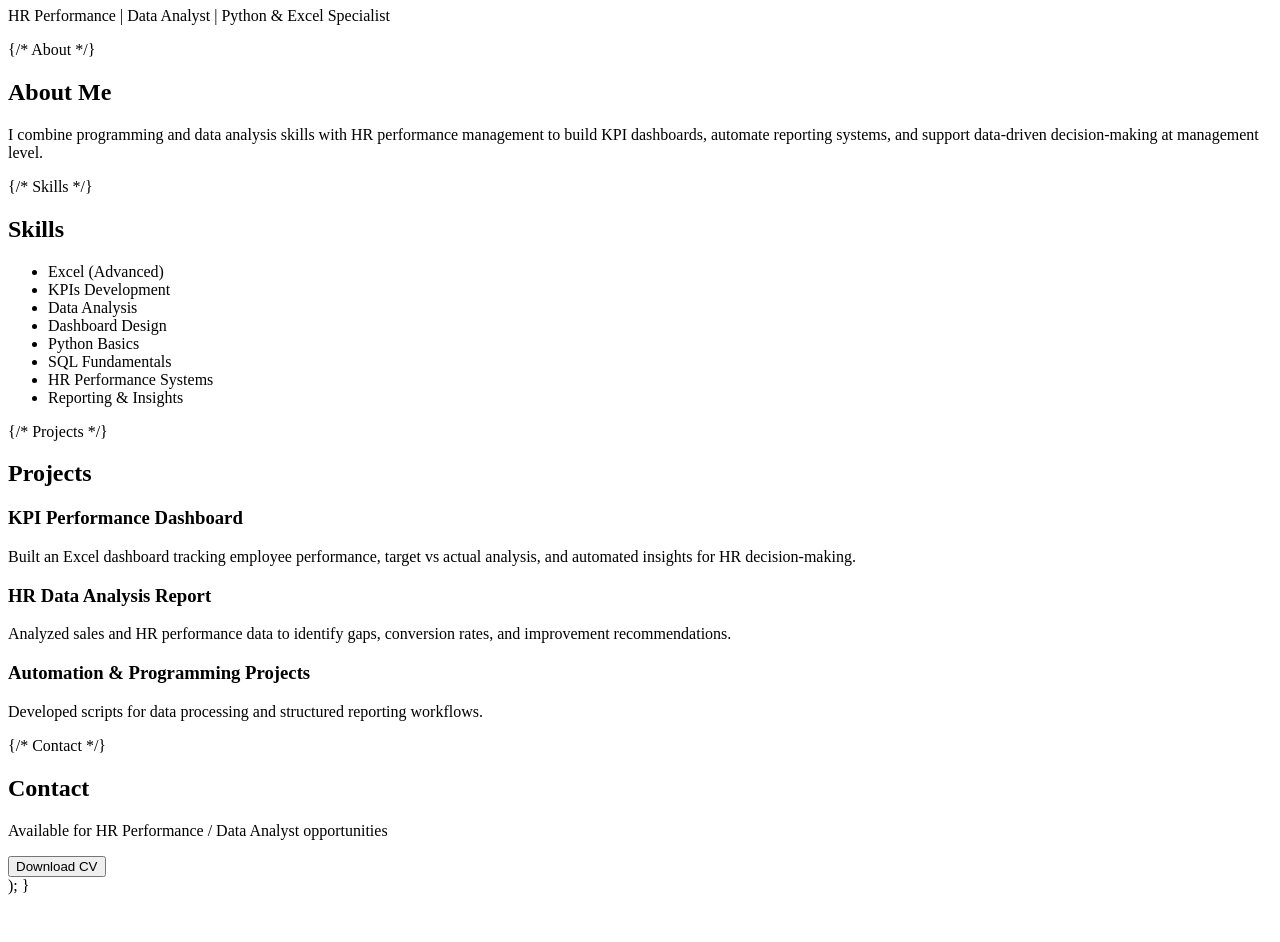
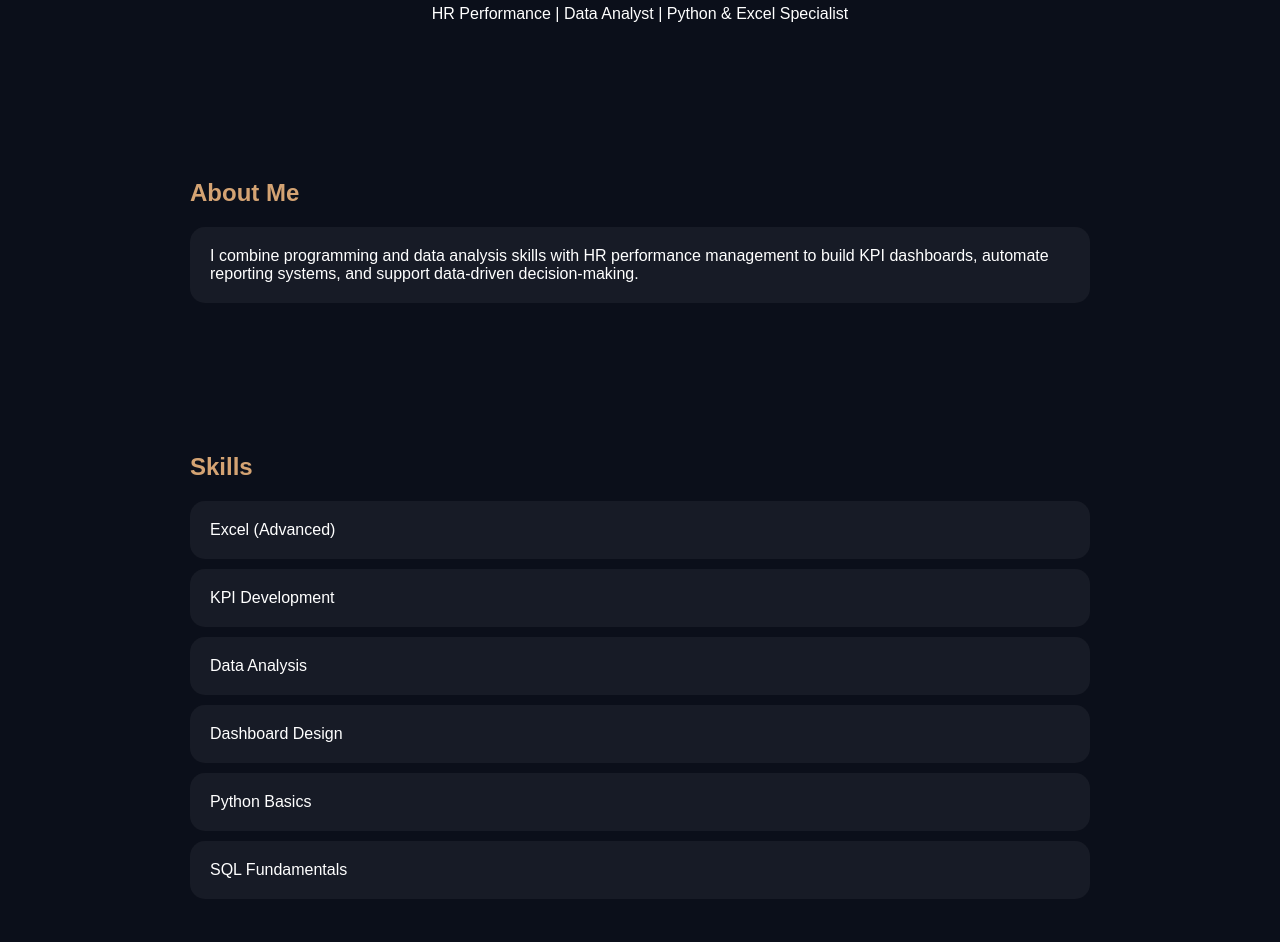
Before and after one commit to yel-eng/hr-dev, a plain HTML site: page index.html in a window 1280 px wide. Shown: the part 135-1077 px from the top of the page. Before the commit the page ends 1038 px from the top, so only its background shows below. Drawn offline with Linux system fonts and the light colour scheme.

Commit message:
Refactor index.html to remove React components

```diff
--- a/index.html
+++ b/index.html
@@ -1,100 +1,92 @@
-import { Card, CardContent } from "@/components/ui/card";
-import { Button } from "@/components/ui/button";
-import { motion } from "framer-motion";
+<!DOCTYPE html>
+<html>
+<head>
+  <title>Yousra Portfolio</title>
+  <style>
+    body{
+      margin:0;
+      font-family:Arial;
+      background:#0b0f1a;
+      color:white;
+    }
 
-export default function Portfolio() {
-  return (
-    <div className="min-h-screen bg-gray-50 p-6 md:p-12">
+    .section{
+      padding:60px 20px;
+      max-width:900px;
+      margin:auto;
+    }
 
-      {/* Header */}
-      <motion.div
-        initial={{ opacity: 0, y: -20 }}
-        animate={{ opacity: 1, y: 0 }}
-        className="text-center mb-10"
-      >
-        <h1 className="text-4xl font-bold">Yousra Elmasry</h1>
-        <p className="text-gray-600 mt-2">
-          HR Performance | Data Analyst | Python & Excel Specialist
-        </p>
-      </motion.div>
+    h1,h2{color:#d4a373}
 
-      {/* About */}
-      <Card className="mb-6">
-        <CardContent className="p-6">
-          <h2 className="text-xl font-bold mb-2">About Me</h2>
-          <p className="text-gray-700">
-            I combine programming and data analysis skills with HR performance management
-            to build KPI dashboards, automate reporting systems, and support data-driven
-            decision-making at management level.
-          </p>
-        </CardContent>
-      </Card>
+    .card{
+      background:rgba(255,255,255,0.05);
+      padding:20px;
+      border-radius:15px;
+      margin:10px 0;
+    }
 
-      {/* Skills */}
-      <Card className="mb-6">
-        <CardContent className="p-6">
-          <h2 className="text-xl font-bold mb-2">Skills</h2>
-          <ul className="grid grid-cols-2 gap-2 text-gray-700">
-            <li>Excel (Advanced)</li>
-            <li>KPIs Development</li>
-            <li>Data Analysis</li>
-            <li>Dashboard Design</li>
-            <li>Python Basics</li>
-            <li>SQL Fundamentals</li>
-            <li>HR Performance Systems</li>
-            <li>Reporting & Insights</li>
-          </ul>
-        </CardContent>
-      </Card>
+    .btn{
+      display:inline-block;
+      padding:12px 25px;
+      background:#d4a373;
+      color:#000;
+      border-radius:30px;
+      text-decoration:none;
+      margin-top:10px;
+    }
+  </style>
+</head>
 
-      {/* Projects */}
-      <Card className="mb-6">
-        <CardContent className="p-6">
-          <h2 className="text-xl font-bold mb-2">Projects</h2>
+<body>
 
-          <div className="space-y-4">
+<!-- HEADER -->
+<div class="section" style="text-align:center;">
+  <h1>Yousra Elmasry</h1>
+  <p>HR Performance | Data Analyst | Python & Excel Specialist</p>
+</div>
 
-            <div className="border p-4 rounded-lg">
-              <h3 className="font-semibold">KPI Performance Dashboard</h3>
-              <p className="text-gray-600 text-sm">
-                Built an Excel dashboard tracking employee performance, target vs actual analysis,
-                and automated insights for HR decision-making.
-              </p>
-            </div>
+<!-- ABOUT -->
+<div class="section">
+  <h2>About Me</h2>
+  <div class="card">
+    I combine programming and data analysis skills with HR performance management to build KPI dashboards, automate reporting systems, and support data-driven decision-making.
+  </div>
+</div>
 
-            <div className="border p-4 rounded-lg">
-              <h3 className="font-semibold">HR Data Analysis Report</h3>
-              <p className="text-gray-600 text-sm">
-                Analyzed sales and HR performance data to identify gaps, conversion rates,
-                and improvement recommendations.
-              </p>
-            </div>
+<!-- SKILLS -->
+<div class="section">
+  <h2>Skills</h2>
+  <div class="card">Excel (Advanced)</div>
+  <div class="card">KPI Development</div>
+  <div class="card">Data Analysis</div>
+  <div class="card">Dashboard Design</div>
+  <div class="card">Python Basics</div>
+  <div class="card">SQL Fundamentals</div>
+</div>
 
-            <div className="border p-4 rounded-lg">
-              <h3 className="font-semibold">Automation & Programming Projects</h3>
-              <p className="text-gray-600 text-sm">
-                Developed scripts for data processing and structured reporting workflows.
-              </p>
-            </div>
+<!-- PROJECTS -->
+<div class="section">
+  <h2>Projects</h2>
 
-          </div>
-        </CardContent>
-      </Card>
+  <div class="card">
+    <b>KPI Performance Dashboard</b>
+    <p>Excel dashboard tracking employee performance and KPIs.</p>
+  </div>
 
-      {/* Contact */}
-      <Card>
-        <CardContent className="p-6 text-center">
-          <h2 className="text-xl font-bold mb-2">Contact</h2>
-          <p className="text-gray-700 mb-4">
-            Available for HR Performance / Data Analyst opportunities
-          </p>
+  <div class="card">
+    <b>HR Data Analysis Report</b>
+    <p>Analyzed HR data to improve decision making.</p>
+  </div>
 
-          <Button className="bg-black text-white">
-            Download CV
-          </Button>
-        </CardContent>
-      </Card>
+</div>
 
-    </div>
-  );
-}
+<!-- CONTACT -->
+<div class="section" style="text-align:center;">
+  <h2>Contact</h2>
+  <p>Available for HR / Data Analyst opportunities</p>
+
+  <a class="btn" href="#">Download CV</a>
+</div>
+
+</body>
+</html>
```
